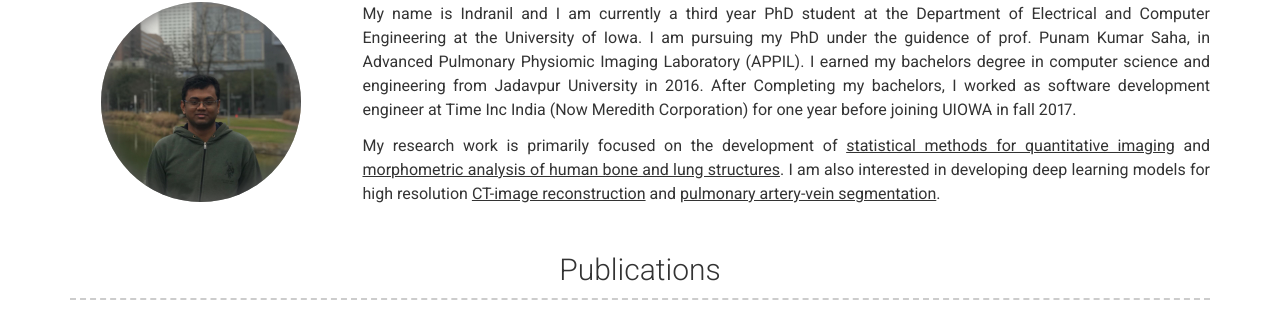
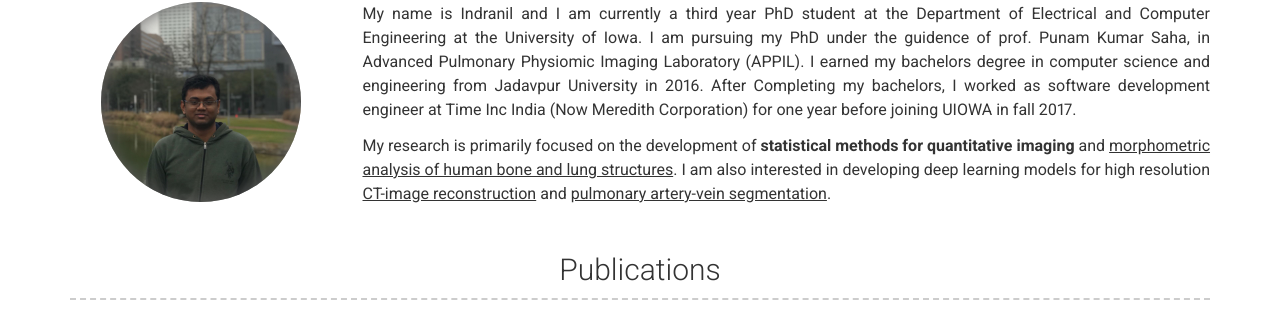
Before and after one commit to iguha94/iguha94.github.io, a Jekyll site: the page built from index.md, in a window 1280 px wide. Shown: the part 324-652 px from the top of the page. Built offline with Jekyll 4.4.1, drawn with Linux system fonts in a browser that asks for light colours; nearby versions of some CDN libraries; a style sheet for code colours, icons or effects is not loaded.

Commit message:
some changes

```diff
--- a/_config.yml
+++ b/_config.yml
@@ -19,7 +19,7 @@ about_profile_image: images/profileMe.jpeg
 about_content: | # this will include new lines to allow paragraphs
   My name is Indranil and I am currently a third year PhD student at the Department of Electrical and Computer Engineering at the University of Iowa. I am pursuing my PhD under the guidence of prof. Punam Kumar Saha, in Advanced Pulmonary Physiomic Imaging Laboratory (APPIL). I earned my bachelors degree in computer science and engineering from Jadavpur University in 2016. After Completing my bachelors, I worked as software development engineer at Time Inc India (Now Meredith Corporation) for one year before joining UIOWA in fall 2017.
 
-  My research work is primarily focused on the development of <u>statistical methods for quantitative imaging</u> and <u> morphometric analysis of human bone and lung structures</u>. I am  also interested in developing deep learning models for high resolution <u>CT-image reconstruction</u> and <u>pulmonary artery-vein segmentation</u>.
+  My research is primarily focused on the development of <b>statistical methods for quantitative imaging</b> and <u> morphometric analysis of human bone and lung structures</u>. I am  also interested in developing deep learning models for high resolution <u>CT-image reconstruction</u> and <u>pulmonary artery-vein segmentation</u>.
 
 
 # Projects Section
```
